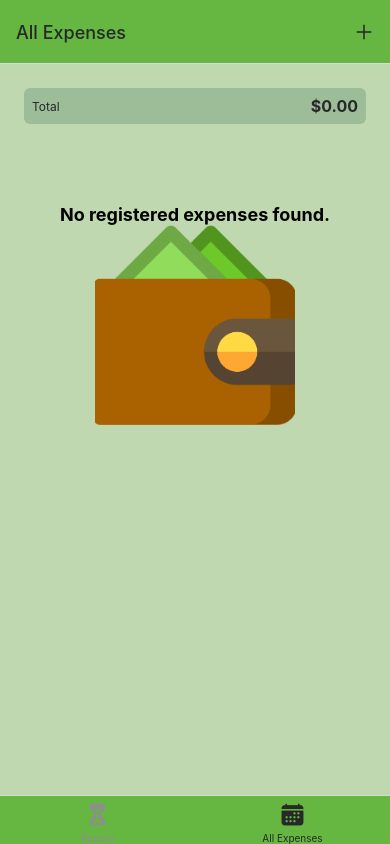
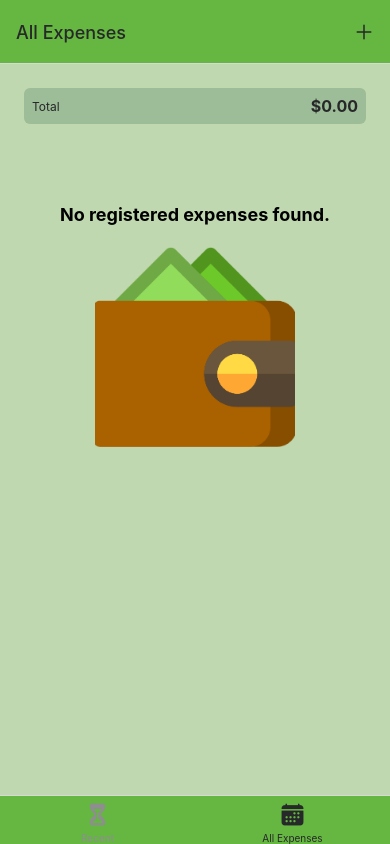
Before and after one commit to Abdelmouzahir/PocketSaver, a React Native app: screen /AllExpense in a window 390 px wide. Built offline with nearby package versions, Linux system fonts and the light colour scheme; no server answers.

Commit message:
view corrections.

```diff
--- a/screens/AllExpense.js
+++ b/screens/AllExpense.js
@@ -1,4 +1,4 @@
-import { Text, View,Image } from "react-native";
+import { Text, View,Image, StyleSheet } from "react-native";
 import ExpensesOutput from "../component/ExpensesOutput";
 import { useContext } from "react";
 import { ExpensesContext } from "../component/Expenses-context";
@@ -12,6 +12,26 @@ export default function AllExpense() {
 
    });
   return (
-   <ExpensesOutput expenses={expensesCtx.expenses} expensesPeriod="Total" fallbackText={<><Text>No registered expenses found.</Text>{walletImg}</>} />
-  );
+   <ExpensesOutput expenses={expensesCtx.expenses} expensesPeriod="Total" fallbackText={<View>
+                                                                                          <Text style={styles.text}>No registered expenses found.</Text>
+                                                                                           <View style={styles.img}>
+                                                                                             {walletImg}
+                                                                                            </View>
+                                                                                         </View>} />
+);
 }
+
+
+
+
+const styles = StyleSheet.create({
+    text:{
+        alignItems: 'center',
+        fontSize: 18,
+        fontWeight: 'bold',
+
+    },
+    img:{
+       marginTop: 22
+    }
+});
--- a/screens/RecentExpense.js
+++ b/screens/RecentExpense.js
@@ -1,4 +1,4 @@
-import { Text, View, Image } from "react-native";
+import { Text, View, Image, StyleSheet } from "react-native";
 import ExpensesOutput from "../component/ExpensesOutput";
 import { useContext, useEffect, useState } from "react";
 import { ExpensesContext } from "../component/Expenses-context";
@@ -49,6 +49,22 @@ export default function RecentExpense() {
   });
 
   return (
-    <ExpensesOutput expenses={recentExpenses} expensesPeriod="Last 7 days" fallbackText={<><Text>No expenses registered for the last 7 days.</Text>{expenseImg}</>} />
+    <ExpensesOutput expenses={recentExpenses} expensesPeriod="Last 7 days" fallbackText={<View><Text style={styles.text}>No expenses registered for the last 7 days.</Text><View style={styles.img}>{expenseImg}</View></View>} />
   );
 }
+
+
+
+
+
+const styles = StyleSheet.create({
+    text:{
+        alignItems: 'center',
+        fontSize: 18,
+        fontWeight: 'bold',
+
+    },
+    img:{
+       marginTop: 22
+    }
+});
```
